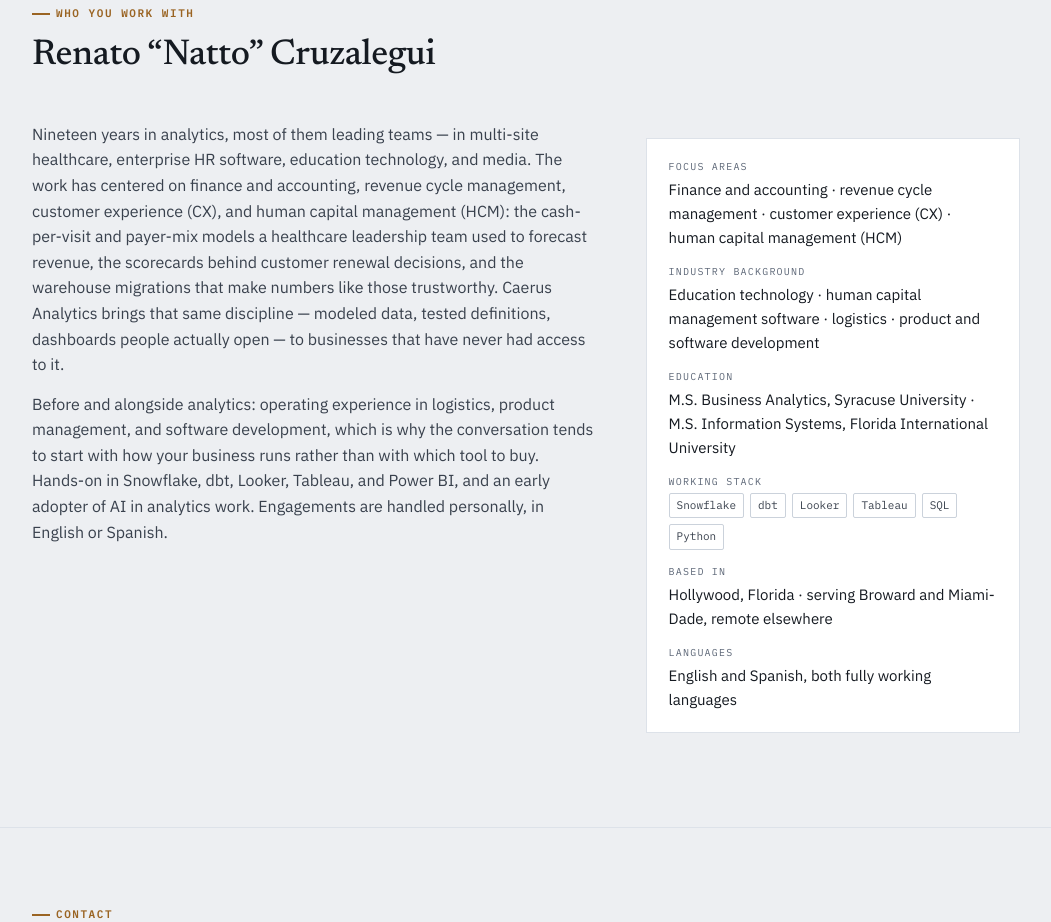
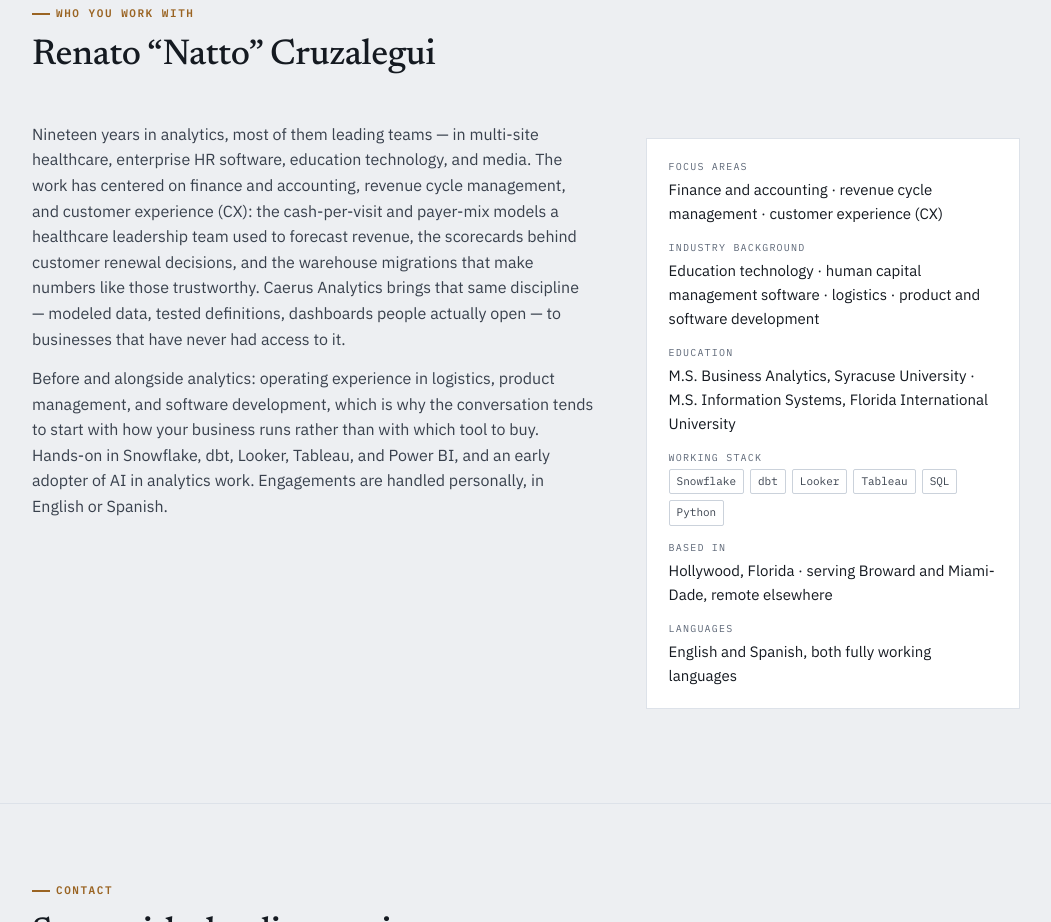
Before and after one commit to rcruzalegui/caerus_analytics_website, a plain HTML site: page index.html in a window 1280 px wide. Shown: the part 4280-5202 px from the top of the page, without its empty margins (114-1165 px from the left). Drawn offline with Linux system fonts and the light colour scheme.

Commit message:
Drop HCM from focus areas
Co-Authored-By: Claude Opus 5.5 <noreply@anthropic.com>

```diff
--- a/index.html
+++ b/index.html
@@ -720,15 +720,15 @@
       </div>
       <div class="about-grid">
         <div>
-          <p lang="en">Nineteen years in analytics, most of them leading teams — in multi-site healthcare, enterprise HR software, education technology, and media. The work has centered on finance and accounting, revenue cycle management, customer experience (CX), and human capital management (HCM): the cash-per-visit and payer-mix models a healthcare leadership team used to forecast revenue, the scorecards behind customer renewal decisions, and the warehouse migrations that make numbers like those trustworthy. Caerus Analytics brings that same discipline — modeled data, tested definitions, dashboards people actually open — to businesses that have never had access to it.</p>
-          <p lang="es">Diecinueve años en analítica, la mayoría liderando equipos — en salud con múltiples sedes, software empresarial de recursos humanos, tecnología educativa y medios. El trabajo se ha centrado en finanzas y contabilidad, gestión del ciclo de ingresos, experiencia del cliente (CX) y gestión de capital humano (HCM): los modelos de ingreso por visita y mezcla de pagadores que un equipo directivo de salud usaba para proyectar ingresos, los indicadores detrás de las decisiones de renovación de clientes y las migraciones de almacenes de datos que hacen confiables cifras como esas. Caerus Analytics lleva esa misma disciplina — datos modelados, definiciones probadas, tableros que la gente sí abre — a empresas que nunca han tenido acceso a ella.</p>
+          <p lang="en">Nineteen years in analytics, most of them leading teams — in multi-site healthcare, enterprise HR software, education technology, and media. The work has centered on finance and accounting, revenue cycle management, and customer experience (CX): the cash-per-visit and payer-mix models a healthcare leadership team used to forecast revenue, the scorecards behind customer renewal decisions, and the warehouse migrations that make numbers like those trustworthy. Caerus Analytics brings that same discipline — modeled data, tested definitions, dashboards people actually open — to businesses that have never had access to it.</p>
+          <p lang="es">Diecinueve años en analítica, la mayoría liderando equipos — en salud con múltiples sedes, software empresarial de recursos humanos, tecnología educativa y medios. El trabajo se ha centrado en finanzas y contabilidad, gestión del ciclo de ingresos y experiencia del cliente (CX): los modelos de ingreso por visita y mezcla de pagadores que un equipo directivo de salud usaba para proyectar ingresos, los indicadores detrás de las decisiones de renovación de clientes y las migraciones de almacenes de datos que hacen confiables cifras como esas. Caerus Analytics lleva esa misma disciplina — datos modelados, definiciones probadas, tableros que la gente sí abre — a empresas que nunca han tenido acceso a ella.</p>
           <p lang="en">Before and alongside analytics: operating experience in logistics, product management, and software development, which is why the conversation tends to start with how your business runs rather than with which tool to buy. Hands-on in Snowflake, dbt, Looker, Tableau, and Power BI, and an early adopter of AI in analytics work. Engagements are handled personally, in English or Spanish.</p>
           <p lang="es">Antes y en paralelo a la analítica: experiencia operativa en logística, gestión de producto y desarrollo de software, y por eso la conversación suele empezar por cómo funciona su negocio y no por qué herramienta comprar. Experiencia práctica en Snowflake, dbt, Looker, Tableau y Power BI, y adopción temprana de la IA en el trabajo analítico. Los proyectos se atienden de forma personal, en inglés o español.</p>
         </div>
         <dl class="facts">
           <div class="fact">
             <dt><span lang="en">Focus areas</span><span lang="es">Áreas de enfoque</span></dt>
-            <dd><span lang="en">Finance and accounting · revenue cycle management · customer experience (CX) · human capital management (HCM)</span><span lang="es">Finanzas y contabilidad · gestión del ciclo de ingresos · experiencia del cliente (CX) · gestión de capital humano (HCM)</span></dd>
+            <dd><span lang="en">Finance and accounting · revenue cycle management · customer experience (CX)</span><span lang="es">Finanzas y contabilidad · gestión del ciclo de ingresos · experiencia del cliente (CX)</span></dd>
           </div>
           <div class="fact">
             <dt><span lang="en">Industry background</span><span lang="es">Trayectoria</span></dt>
```
